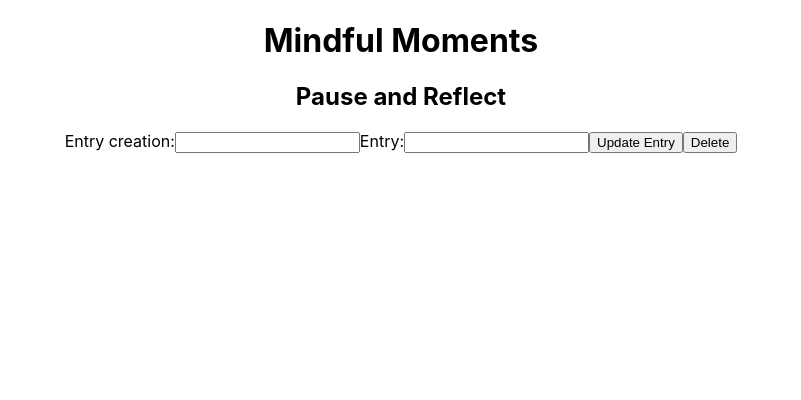
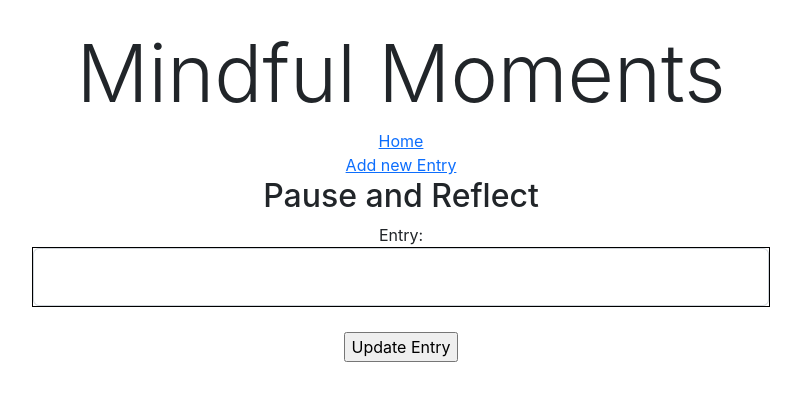
Before and after one commit to amelia-laborte/Mindful-Moments, a React (Create React App) app in the folder client/: page /edit/1 in a window 1280 px wide. Shown: the top 400 px of the page, without its empty margins (239-1040 px from the left). Built offline with nearby package versions, Linux system fonts and the light colour scheme; no server answers.

Commit message:
Added css

```diff
--- a/client/public/index.html
+++ b/client/public/index.html
@@ -25,6 +25,8 @@
       Learn how to configure a non-root public URL by running `npm run build`.
     -->
     <title>React App</title>
+    <link rel="stylesheet" href="https://cdn.jsdelivr.net/npm/bootstrap@5.2.0/dist/css/bootstrap.min.css" integrity="sha384-gH2yIJqKdNHPEq0n4Mqa/HGKIhSkIHeL5AyhkYV8i59U5AR6csBvApHHNl/vI1Bx" crossorigin="anonymous">
+
   </head>
   <body>
     <noscript>You need to enable JavaScript to run this app.</noscript>
--- a/client/src/App.css
+++ b/client/src/App.css
@@ -1,5 +1,18 @@
 .App {
   text-align: center;
+  padding: 25px;
+}
+.form-floating {
+
+  display: block;
+  border: 1px black solid;
+  margin-left: 20%;
+  margin-right: 20%;
+  margin-bottom: 25px;
+  font-size: 1rem;
+  line-height: 1.5em;
+  font-family: "Papyrus", fantasy;
+
 }
 
 .App-logo {
--- a/client/src/components/AllEntries.js
+++ b/client/src/components/AllEntries.js
@@ -14,14 +14,26 @@ import {Link} from "react-router-dom";
             })
         },[])
 
+    const deleteHandler = (entryId) =>{
+        axios.delete(`http://localhost:8000/api/entry/${entryId}`)
+        .then((res)=>{
+            const newList = list.filter((entry)=>{
+                return entry._id !== entryId
+            })
+            setList (newList)
+        }).catch((err)=>{
+            console.log(err.response)
+        })
+    }
 
         return(
             <div>
                 {
                     list.map((entry)=>(
                         <div>
-                        <p> {new Date(entry.createdAt).toLocaleDateString()} {entry.journalEntry} </p>
+                        <p class="form-floating"  > {new Date(entry.createdAt).toLocaleDateString()} : {entry.journalEntry} </p>
                         <p><Link to ={`/edit/${entry._id}`}>Reflect</Link></p>
+                        <button onClick={()=>deleteHandler(entry._id)}>Delete</button>
                         </div>
                     ))
                 }
--- a/client/src/components/Edit.js
+++ b/client/src/components/Edit.js
@@ -7,8 +7,6 @@ import axios from "axios";
 
 const EditEntry = () =>{
     const {id} = useParams()
-    const [journalEntry, setJournalEntry] = useState("");
-    const navigate = useNavigate();
 
     useEffect (()=>{
         axios.get(`http://localhost:8000/api/entry/${id}`)
@@ -20,6 +18,8 @@ const EditEntry = () =>{
     },[])
 
     // const [errors, setErrors] = useState({})
+    const [journalEntry, setJournalEntry] = useState("");
+    const navigate = useNavigate();
 
 
     const editHandler = (e) =>{
@@ -34,33 +34,24 @@ const EditEntry = () =>{
         })
     }
 
-    const deleteHandler = () =>{
-        axios.delete(`http://localhost:8000/api/entry/${id}`)
-        .then((res)=>{
-            navigate("/entries")
-        })
-        .catch(err=>console.log(err))
-    }
 
     return(
+        <form onSubmit={editHandler}>
             <div>
-            <form onSubmit={editHandler}>
                     <h2>Pause and Reflect</h2>
-                <label>Entry creation:</label>
-                <input
-                    type="text"
-                    value={journalEntry.createdAt}
-                ></input>
+
                     <label>Entry:</label>
-                <input
+                    <div class="form-floating" >
+                    <input class="form-control" rows="5" col="40"
                         type="text"
                         value={journalEntry}
                         onChange={(e)=> setJournalEntry(e.target.value)}
                         ></input>
+                        </div>
                     <input type="Submit" value="Update Entry"></input>
-                <button onClick={deleteHandler}>Delete</button>
+
+            </div>
         </form>
-        </div>
     )
 };
 export default EditEntry;
--- a/client/src/components/Header.js
+++ b/client/src/components/Header.js
@@ -4,7 +4,9 @@ import { NavLink } from "react-router-dom";
 const Header = () =>{
     return (
         <div>
-            <h1>Mindful Moments</h1>
+            <h1 class="display-1" >Mindful Moments</h1>
+            <NavLink to="/">Home</NavLink><br></br>
+            <NavLink to="/create">Add new Entry</NavLink>
         </div>
     )
 }
--- a/client/src/components/NewEntry.js
+++ b/client/src/components/NewEntry.js
@@ -24,8 +24,8 @@ const NewEntry = () =>{
             <div>
                 <h2>What are you grateful for today?</h2>
             </div>
-            <div>
-            <textarea type="text" rows="5" col="40" onChange={(e)=> setJournalEntry(e.target.value)}></textarea>
+            <div class="form-floating" >
+            <textarea class="form-control" type="text" rows="5" col="40" onChange={(e)=> setJournalEntry(e.target.value)}></textarea>
             </div>
             <input type="Submit" value="Save"></input>
         </form>
```
Lines whose indentation alone changed are shown as unchanged.
